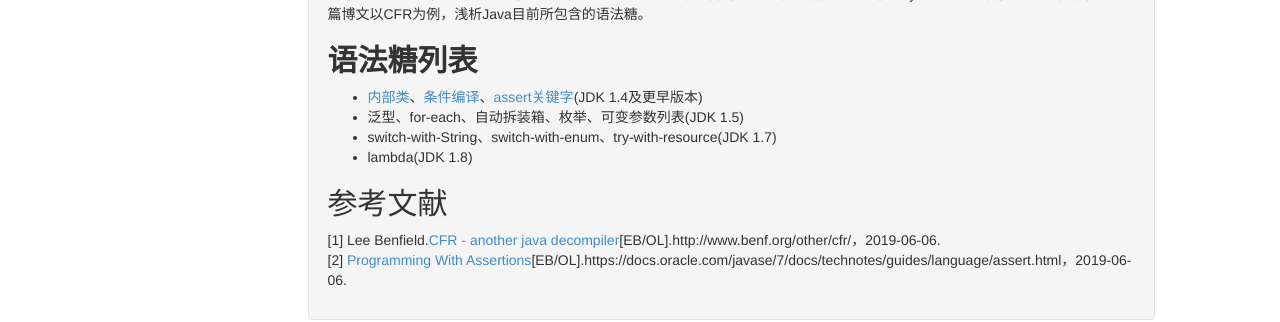
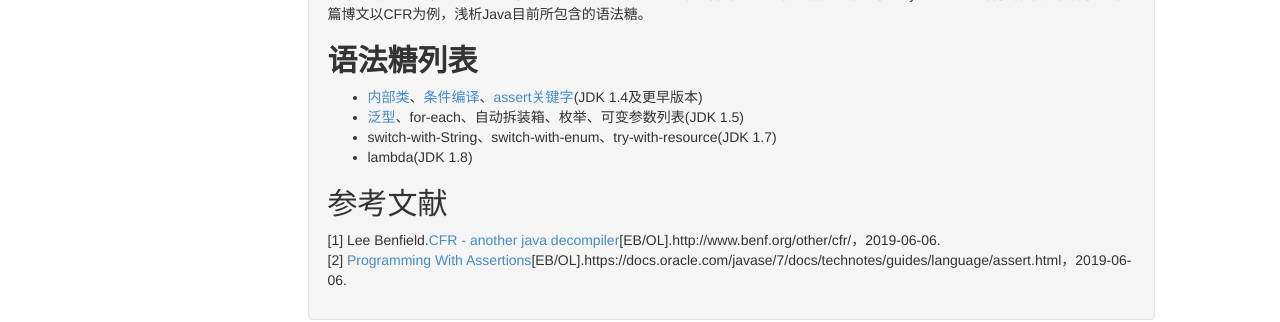
Before and after one commit to leesir/leesir.github.io, a Jekyll site: the page built from _posts/2019-06-06-java-javasuger.md, in a window 1280 px wide and 900 px high, scrolled down 2270 px. Shown: the part 426-748 px from the top of the window. Built offline with Jekyll 4.4.1, drawn with Linux system fonts in a browser that asks for light colours; some of the changed lines change nothing that is shown.

Commit message:
完善内容

```diff
--- a/_posts/2019-06-06-java-javasuger.md
+++ b/_posts/2019-06-06-java-javasuger.md
@@ -71,7 +71,7 @@
 ## **语法糖列表**
 
 * [内部类](http://leesir.github.io/2019/06/java-javasuger-innerclass)、[条件编译](http://leesir.github.io/2019/06/java-javasuger-cc)、[assert关键字](http://leesir.github.io/2019/06/java-assert)(JDK 1.4及更早版本)
-* 泛型、for-each、自动拆装箱、枚举、可变参数列表(JDK 1.5)
+* [泛型](http://leesir.github.io/2019/07/java-sugar-generic)、for-each、自动拆装箱、枚举、可变参数列表(JDK 1.5)
 * switch-with-String、switch-with-enum、try-with-resource(JDK 1.7)
 * lambda(JDK 1.8)
 
```
